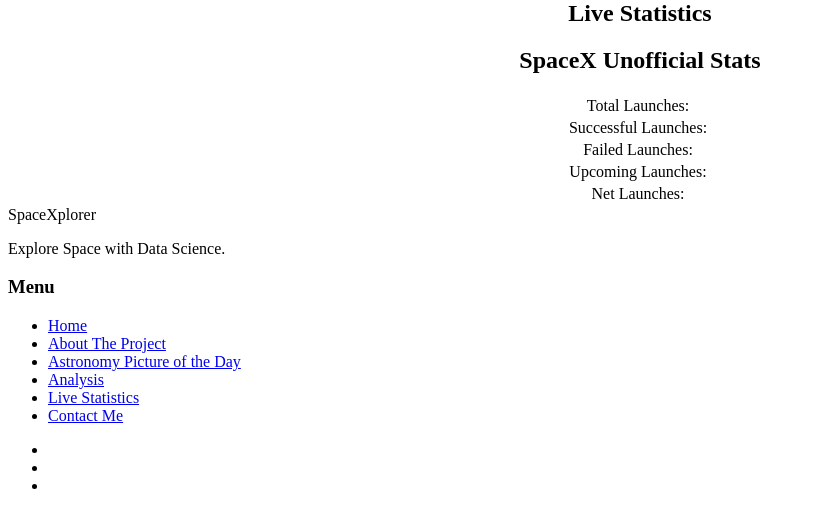
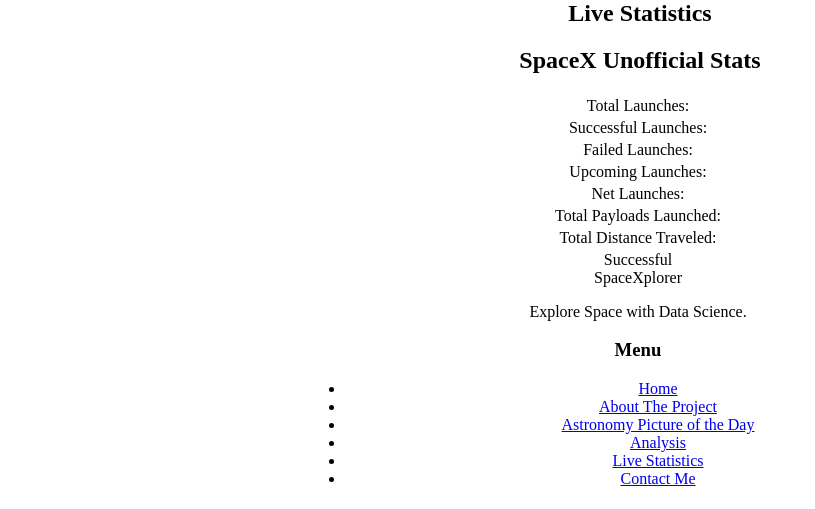
Before and after one commit to renatogusani/SpaceXplorer, a Jekyll site: the page built from _pages/page3.html, in a window 1280 px wide. Shown: the part 532-1041 px from the top of the page, without its empty margins (0-815 px from the left). Built offline with Jekyll 4.4.1, drawn with Linux system fonts in a browser that asks for light colours.

Commit message:
Update page3.html

```diff
--- a/_pages/page3.html
+++ b/_pages/page3.html
@@ -28,9 +28,19 @@
 				var failedLaunchCount = 0;
 				var upcomingLaunchCount = 0;
 				var netLaunchCount = 0;
+				var totalPayloads = 0;
+				var totalDistance = 0;
+				var successfulLandings = 0;
 				for (var i = 0; i < launchCount; i++) {
 					if (data[i].success === true) {
 						successfulLaunchCount++;
+						if (data[i].land_success === true) {
+							successfulLandings++;
+						}
+						totalPayloads += data[i].payloads.length;
+						totalDistance += data[i].rocket.second_stage.payloads.reduce(function(sum, payload) {
+							return sum + payload.payload_mass_kg;
+						}, 0);
 					} else if (data[i].success === false) {
 						failedLaunchCount++;
 					} else if (data[i].upcoming === true) {
@@ -43,6 +53,9 @@
 				$("#failed-launch-count").html(failedLaunchCount.toLocaleString());
 				$("#upcoming-launch-count").html("<a href='https://www.spacex.com/missions'> " + upcomingLaunchCount.toLocaleString() + "</a>");
 				$("#net-launch-count").html(netLaunchCount.toLocaleString());
+				$("#total-payloads").html(totalPayloads.toLocaleString());
+				$("#total-distance").html(totalDistance.toLocaleString() + " kg");
+				$("#successful-landings").html(successfulLandings.toLocaleString());
 			});
 		});
 	</script>
@@ -70,6 +83,13 @@
 			<td>Net Launches:</td>
 			<td id="net-launch-count"></td>
 		</tr>
-	</table>
-</body>
-</html>
+		<tr>
+			<td>Total Payloads Launched:</td>
+			<td id="total-payloads"></td>
+		</tr>
+		<tr>
+			<td>Total Distance Traveled:</td>
+			<td id="total-distance"></td>
+		</tr>
+		<tr>
+			<td>Successful
```
